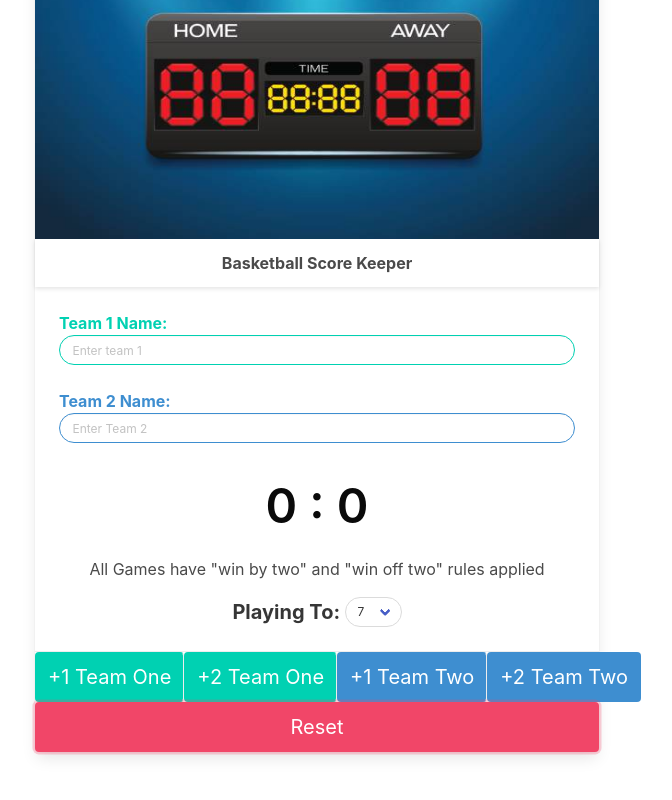
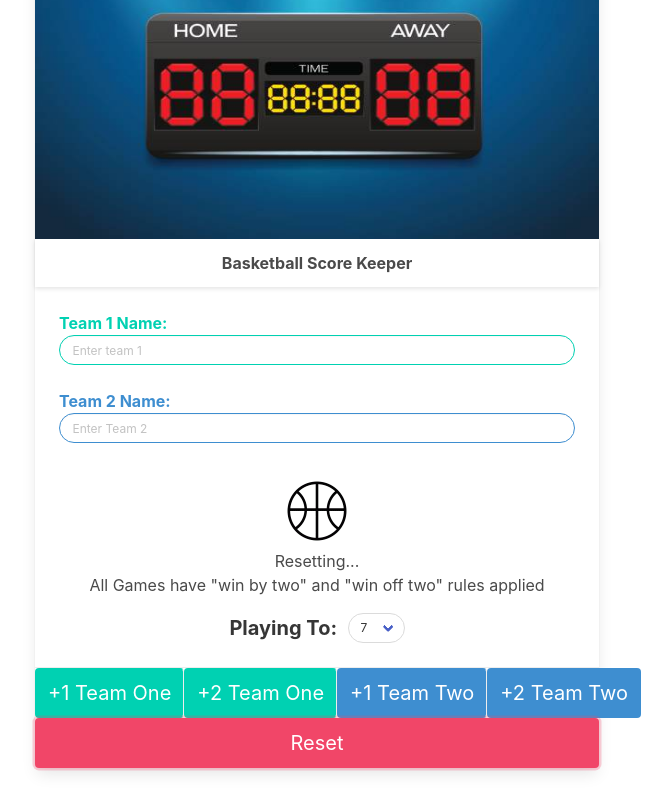
Before and after one commit to alieuminary/score-keeper, a plain HTML site: page index.html in a window 1280 px wide. Both pictures are taken after a click on the button "Reset". Shown: the part 126-926 px from the top of the page, without its empty margins (323-995 px from the left). Drawn offline with nearby package versions, Linux system fonts and the light colour scheme.

Commit message:
feat: add preloader when resetting score
This feat was used to practice JavaScript Promise

```diff
--- a/css/style.css
+++ b/css/style.css
@@ -29,3 +29,7 @@ h1 {
 .loser-text {
     color: red;
 }
+
+#wait-indicator {
+    display: none;
+}
--- a/index.html
+++ b/index.html
@@ -6,7 +6,7 @@
     <meta name="viewport" content="width=device-width, initial-scale=1.0">
     <title>Score Keeper</title>
     <link rel="icon" href="favicon.ico">
-    <!-- <link rel="stylesheet" href="css/style.css"> -->
+    <link rel="stylesheet" href="css/style.css">
     <link rel="stylesheet" href="https://cdn.jsdelivr.net/npm/bulma@0.9.4/css/bulma.min.css">
 </head>
 
@@ -38,6 +38,10 @@
                             <div class="content">
                                 <h2 class="title is-1"><span id="team1Score">0</span> : <span id="team2Score">0</span>
                                 </h2>
+                                <div id="wait-indicator">
+                                    <img src="images/basketball.gif" alt="Waiting basketball spinner"/>
+                                    <p>Resetting...</p>
+                                </div>
                                 <p>All Games have "win by two" and "win off two" rules applied</p>
                                 <label for="targetScore" class="label is-medium is-inline">Playing To:</label>
                                 <div class="select is-rounded is-small">
--- a/js/app.js
+++ b/js/app.js
@@ -20,8 +20,27 @@ const t2 = {
 const targetScoreSelection = document.querySelector('#targetScore');
 const resetButton = document.querySelector('#reset');
 const scoreBoard = document.querySelector('h2');
+const basketballSpinner = document.querySelector('#wait-indicator');
 let targetScore = 7;
 let winByTwoScore;
+
+function loadBasketballSpinner() {
+    basketballSpinner.style.display = 'block';
+    scoreBoard.style.display = 'none';
+    const promise = new Promise((resolve, reject) => {
+        setTimeout(() => resolve('Promise #1'), 3000);
+    });
+
+    promise
+        .then(
+            result => console.log(result),
+        )
+        .finally(() => {
+            console.log('Completed Promise');
+            basketballSpinner.style.display = 'none';
+            scoreBoard.style.display = 'block';
+        })
+}
 
 function updateScore1(player, opponent) {
     scoreBoard.classList.add('has-background-black');
@@ -105,6 +124,7 @@ targetScoreSelection.addEventListener('change', () => {
 resetButton.addEventListener('click', reset);
 
 function reset() {
+    loadBasketballSpinner();
     for (const p of [t1, t2]) {
         p.score = 0;
         p.display.textContent = 0;
```
Also changed, not shown: images/Basketball.gif (added).
